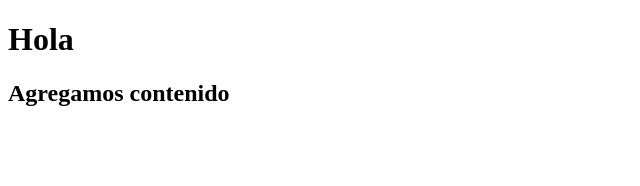
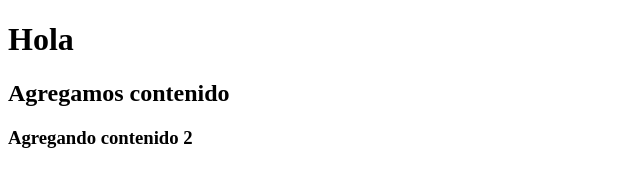
Before and after one commit to rafa50/prueba3, a plain HTML site: page index.html in a window 1280 px wide. Shown: the whole page, without its empty margins (0-640 px from the left). Drawn offline with Linux system fonts and the light colour scheme.

Commit message:
Agregando h3

```diff
--- a/index.html
+++ b/index.html
@@ -9,5 +9,6 @@
 <body>
     <h1>Hola</h1>
     <h2>Agregamos contenido</h2>
+    <h3>Agregando contenido 2</h3>
 </body>
 </html>
```
